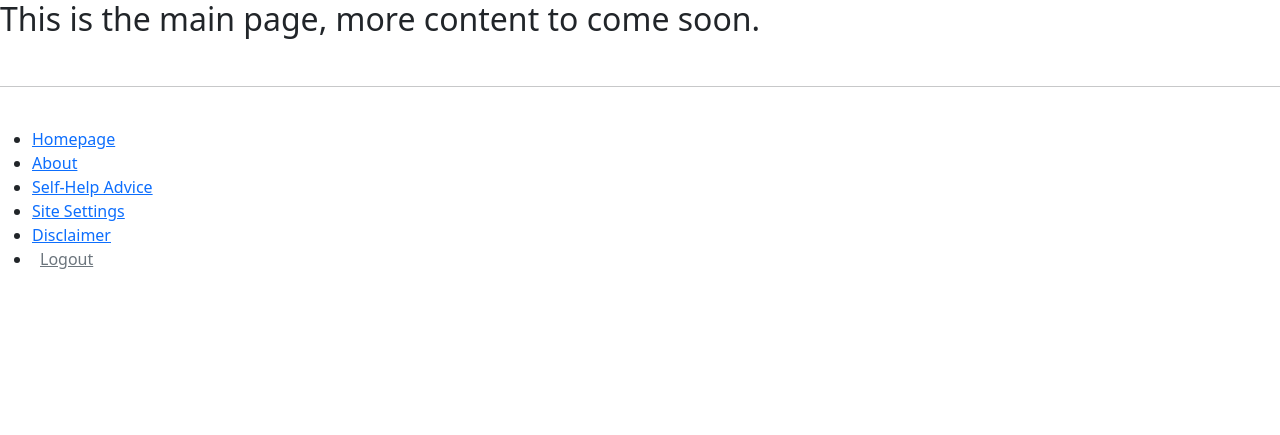
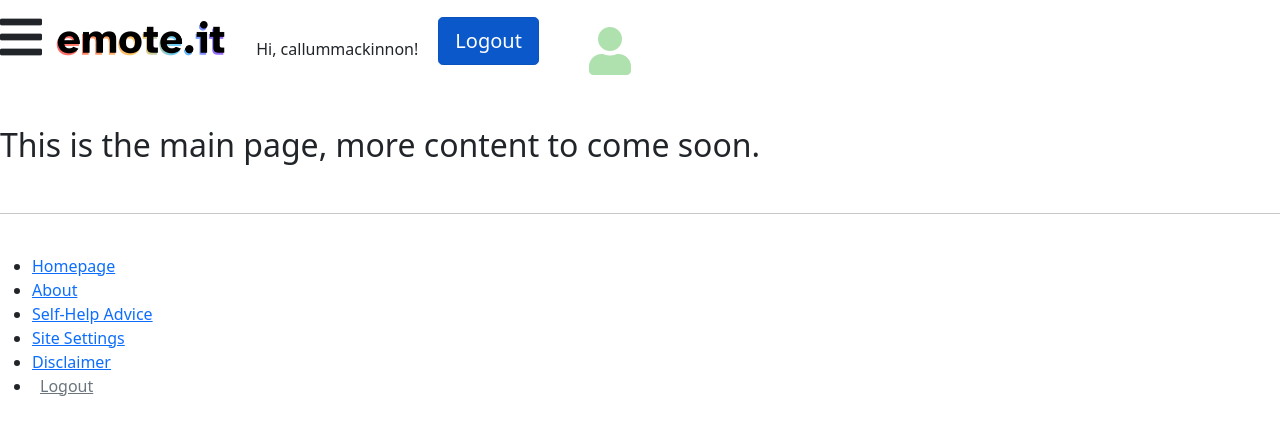
Before and after one commit to CalllumSCO/HCI4Therapy, a Django app: page / in a window 1280 px wide. Shown: the top 435 px of the page. Run offline with Django 4.2, Linux system fonts and the light colour scheme; a user stored in the database is signed in; some libraries are stand-ins or nearby versions.

Commit message:
Added Static folder and some css
- Base.html overhaul - can be edited easily in future just some groundwork done
- Static directory created with appropriate paths in settings.py
- added initial css file

```diff
--- /dev/null
+++ b/static/css/page.css
@@ -0,0 +1,115 @@
+body {
+    margin: 0;
+    background-color: #DA7A7A;
+    overflow-x: hidden;
+}
+
+canvas {
+    margin-top: 0;
+    margin-left: 0;
+    margin-bottom: 0;
+}
+
+
+.btn-primary{
+    padding:4px;
+}
+
+#title-div {
+    display: block;
+    width: 100%;
+    font-size: 35px;
+    position: absolute;
+
+    margin-left: auto;
+    margin-right: auto;
+    font-family: "Comic Sans MS";
+    text-align: center;
+}
+
+#logo {
+    width:190px;
+    height:auto;
+}
+
+#main-nav{
+    background-color: white;
+
+    margin-bottom:25px;
+}
+
+#title {
+    color: white;
+}
+
+.btn{
+    padding: 20px;
+    background-color:#AFE1AF;
+    margin:auto;
+}
+
+#user-icon{
+    padding:10px;
+    padding-left:50px;
+}
+
+#user-hi{
+    padding:20px;
+}
+
+.fas{
+    width:200%;
+    height:auto;
+    color:#AFE1AF;
+}
+
+#account-div{
+    background-color:#AFE1AF;
+}
+
+/* The side navigation menu */
+.sidenav {
+  height: 100%; /* 100% Full-height */
+  width: 0; /* 0 width - change this with JavaScript */
+  position: fixed; /* Stay in place */
+  z-index: 1; /* Stay on top */
+  top: 0; /* Stay at the top */
+  left: 0;
+  background-color: #111; /* Black*/
+  overflow-x: hidden; /* Disable horizontal scroll */
+  padding-top: 60px; /* Place content 60px from the top */
+  transition: 0.5s; /* 0.5 second transition effect to slide in the sidenav */
+}
+
+/* The navigation menu links */
+.sidenav a {
+  padding: 8px 8px 8px 32px;
+  text-decoration: none;
+  font-size: 25px;
+  color: #818181;
+  display: block;
+  transition: 0.3s;
+}
+
+/* When you mouse over the navigation links, change their color */
+.sidenav a:hover {
+  color: #f1f1f1;
+}
+
+/* Position and style the close button (top right corner) */
+.sidenav .closebtn {
+  position: absolute;
+  top: 0;
+  right: 25px;
+  font-size: 36px;
+  margin-left: 50px;
+}
+
+/* Style page content - use this if you want to push the page content to the right when you open the side navigation */
+
+
+/* On smaller screens, where height is less than 450px, change the style of the sidenav (less padding and a smaller font size) */
+@media screen and (max-height: 450px) {
+  .sidenav {padding-top: 15px;}
+  .sidenav a {font-size: 18px;}
+}
--- a/templates/main/base.html
+++ b/templates/main/base.html
@@ -1,4 +1,6 @@
 <!DOCTYPE html>
+
+{% load static %}
 
 <html>
 <head>
@@ -12,12 +14,62 @@
     <link href="https://fonts.googleapis.com/css2?family=Atkinson+Hyperlegible:ital,wght@0,400;0,700;1,400;1,700&display=swap" rel="stylesheet">
 
     <!-- Bootstrap CSS -->
+    <link rel="stylesheet" href="{% static 'css/page.css' %}" type="text/css">
     <link href="https://cdn.jsdelivr.net/npm/bootstrap@5.0.2/dist/css/bootstrap.min.css" rel="stylesheet" integrity="sha384-EVSTQN3/azprG1Anm3QDgpJLIm9Nao0Yz1ztcQTwFspd3yD65VohhpuuCOmLASjC" crossorigin="anonymous">
     <script src="https://cdn.jsdelivr.net/npm/bootstrap@5.0.2/dist/js/bootstrap.bundle.min.js" integrity="sha384-MrcW6ZMFYlzcLA8Nl+NtUVF0sA7MsXsP1UyJoMp4YLEuNSfAP+JcXn/tWtIaxVXM" crossorigin="anonymous"></script>
+    <link rel="stylesheet" href="https://use.fontawesome.com/releases/v5.6.3/css/all.css" integrity="sha384-UHRtZLI+pbxtHCWp1t77Bi1L4ZtiqrqD80Kn4Z8NTSRyMA2Fd33n5dQ8lWUE00s/" crossorigin="anonymous">
     <title>Self Diary - {% block title %} {% endblock %}</title>
 </head>
 
 <body>
+    <div id="mySidenav" class="sidenav">
+        <a href="javascript:void(0)" class="closebtn" onclick="closeNav()">&times;</a>
+        <a href="{% url 'index' %}">Home</a>
+        <a href="{% url 'index' %}">Test</a>
+
+    </div>
+
+	  <nav class="navbar navbar-expand-lg navbar navbar-fixed-top" id="main-nav">
+		<div class="float-left">
+              <!-- Use any element to open the sidenav -->
+        <span id="nav-button" type="button" class="fa fa-bars fa-3x" onclick="openNav()"></span>
+        <a href="{% url 'index' %}">
+        <img src="{% static 'logo1.png' %}" alt="emoteit" id="logo">
+		{% block nav_block_left %}
+		{% endblock %}
+		</div>
+        </a>
+
+		<ul class="navbar-nav navbar-right ml-auto">
+            {% if user.is_authenticated %}
+            <div id="user-hi">
+			Hi, {{ user.username }}!
+            </div>
+            <a href="{% url 'logout' %}">
+                <button type="button" class="btn btn-primary mr-1  btn-lg active" aria-pressed="true" aria-label="Right Align" >Logout
+                    <span class="glyphicon glyphicon-align-left" aria-hidden="true"></span>
+                </button>
+                </a>
+			{% else %}
+                <a href="{% url 'login' %}">
+                <button type="button" class="btn btn-primary mr-1  btn-lg active" aria-pressed="true" aria-label="Right Align" >Login
+                    <span class="glyphicon glyphicon-align-left" aria-hidden="true"></span>
+                </button>
+                </a>
+                <a href="{% url 'register' %}">
+                <button type="button" class="btn btn-dark mr-1  btn-lg active" aria-label="Right Align">Register
+                    <span class="glyphicon glyphicon-align-left" aria-hidden="true"></span>
+                </button>
+                </a>
+            {% endif %}
+
+            <a href="">
+            <i id="user-icon" class="fas fa-user fa-3x"></i>
+            </a>
+	  </nav>
+
+    {% block nav_block_right %}
+    {% endblock %}
 
     {% if messages %}
         {% for message in messages %}
@@ -51,8 +103,20 @@
         </ul>
     </footer>
     <!-- Optional JavaScript -->
+    <script>
+        /* Set the width of the side navigation to 250px */
+          function openNav() {
+          document.getElementById("mySidenav").style.width = "180px";
+          }
+
+          /* Set the width of the side navigation to 0 */
+          function closeNav() {
+          document.getElementById("mySidenav").style.width = "0";
+          }
+    </script>
     <!-- jQuery first, then Popper.js, then Bootstrap JS -->
     <script src="https://code.jquery.com/jquery-3.2.1.slim.min.js" integrity="sha384-KJ3o2DKtIkvYIK3UENzmM7KCkRr/rE9/Qpg6aAZGJwFDMVNA/GpGFF93hXpG5KkN" crossorigin="anonymous"></script>
     <script src="https://cdnjs.cloudflare.com/ajax/libs/popper.js/1.12.9/umd/popper.min.js" integrity="sha384-ApNbgh9B+Y1QKtv3Rn7W3mgPxhU9K/ScQsAP7hUibX39j7fakFPskvXusvfa0b4Q" crossorigin="anonymous"></script>
     <script src="https://maxcdn.bootstrapcdn.com/bootstrap/4.0.0/js/bootstrap.min.js" integrity="sha384-JZR6Spejh4U02d8jOt6vLEHfe/JQGiRRSQQxSfFWpi1MquVdAyjUar5+76PVCmYl" crossorigin="anonymous"></script>
 </body>
+</html>
```
Also changed, not shown: djangoProject/settings.py (+15 -2 lines), static/logo1.png (added).
